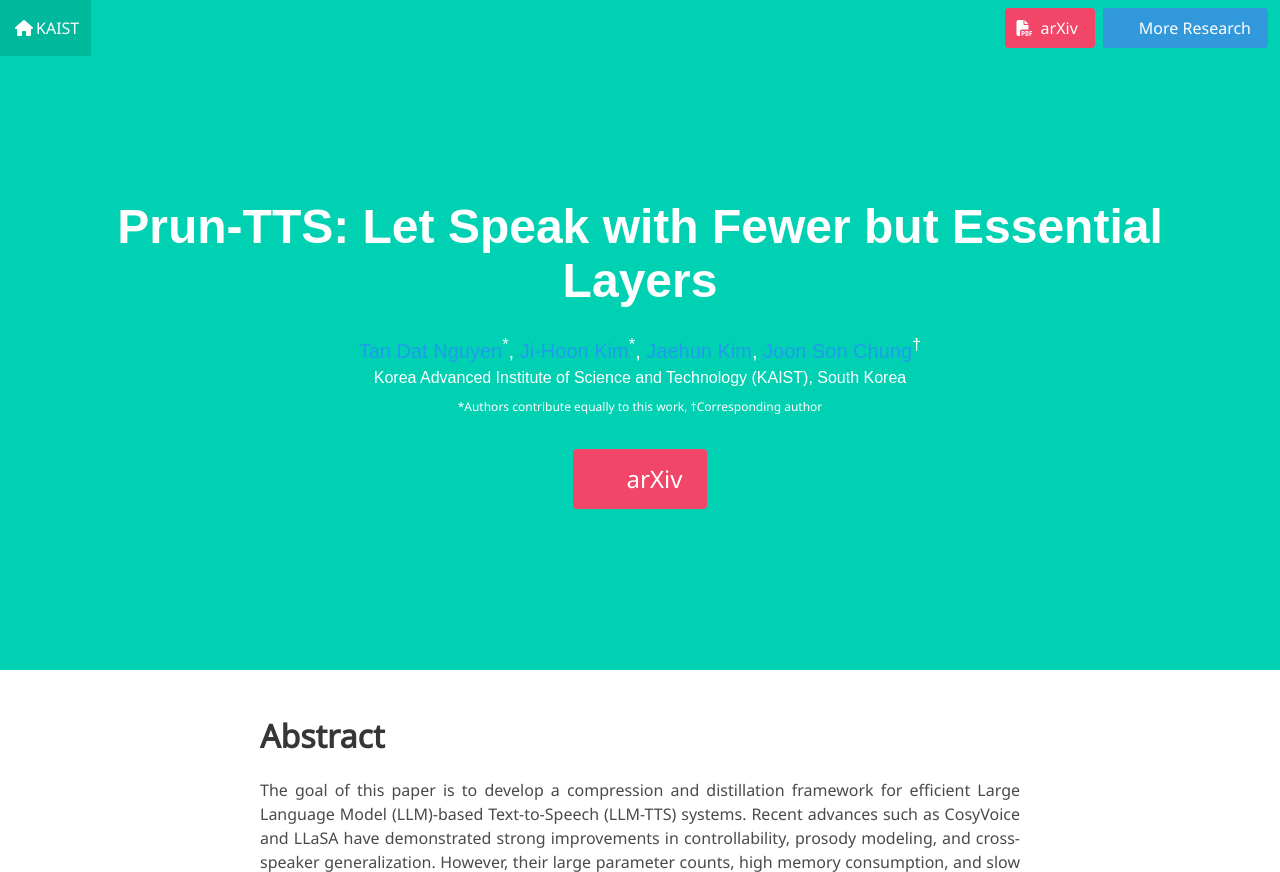
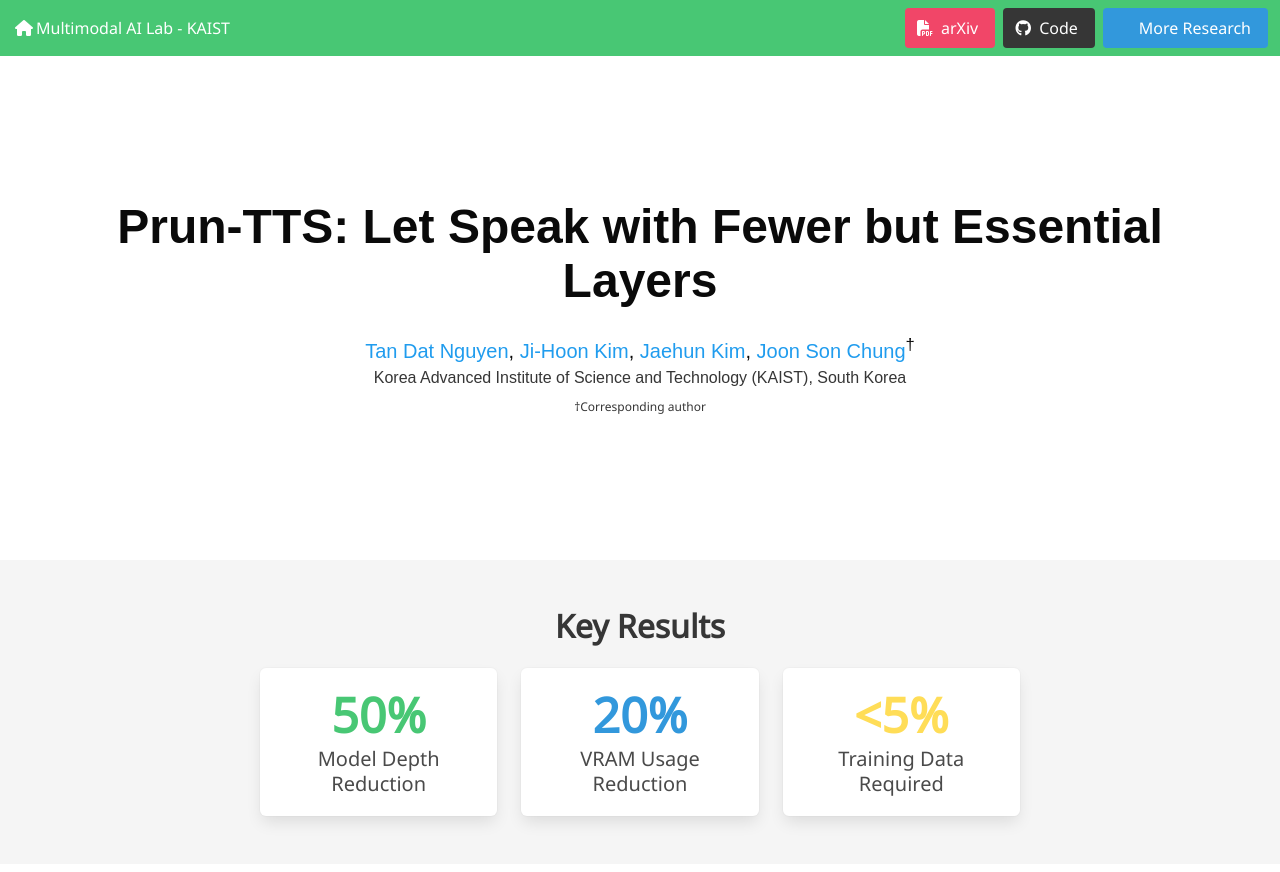
Before and after one commit to signofthefour/pruntts, a plain HTML site: page index.html in a window 1280 px wide. Shown: the top 872 px of the page. Drawn offline with nearby package versions, Linux system fonts and the light colour scheme; some icons are missing; a web font is replaced by a local one.

Commit message:
2nd version

```diff
--- a/index.html
+++ b/index.html
@@ -22,13 +22,13 @@
 </head>
 <body>
     <!-- Navigation -->
-    <nav class="navbar is-primary" role="navigation" aria-label="main navigation">
+    <nav class="navbar is-success" role="navigation" aria-label="main navigation">
         <div class="navbar-brand">
-            <a class="navbar-item" href="https://mm.kaist.ac.kr/">
+            <a class="navbar-item has-radius" href="https://mm.kaist.ac.kr/" style="border-radius: 8px;">
                 <span class="icon">
                     <i class="fas fa-home"></i>
                 </span>
-                <span>KAIST</span>
+                <span>Multimodal AI Lab - KAIST</span>
             </a>
             <a role="button" class="navbar-burger" aria-label="menu" aria-expanded="false" data-target="navbarBasicExample">
                 <span aria-hidden="true"></span>
@@ -46,6 +46,12 @@
                             </span>
                             <span>arXiv</span>
                         </a>
+                        <a class="button is-dark" href="#">
+                            <span class="icon">
+                                <i class="fab fa-github"></i>
+                            </span>
+                            <span>Code</span>
+                        </a>
                         <a class="button is-info" href="https://mmai.io/pubs/">
                             <span class="icon">
                                 <i class="fas fa-research"></i>
@@ -59,7 +65,7 @@
     </nav>
 
     <!-- Hero Section -->
-    <section class="hero is-primary is-medium">
+    <section class="hero is-white is-medium">
         <div class="hero-body">
             <div class="container has-text-centered">
                 <h1 class="title is-1 publication-title">
@@ -67,34 +73,53 @@
                 </h1>
                 <div class="is-size-5 publication-authors">
                     <span class="author-block">
-                        <a href="https://signofthefour.github.io/" class="has-text-white">Tan Dat Nguyen</a><sup>*</sup>,
+                        <a href="https://signofthefour.github.io/" class="has-text-dark">Tan Dat Nguyen</a>,
                     </span>
                     <span class="author-block">
-                        <a href="https://sites.google.com/view/jhoonkim/" class="has-text-white">Ji-Hoon Kim</a><sup>*</sup>,
+                        <a href="https://sites.google.com/view/jhoonkim/" class="has-text-dark">Ji-Hoon Kim</a>,
                     </span>
                     <span class="author-block">
-                        <a href="#" class="has-text-white">Jaehun Kim</a>,
+                        <a href="https://smokedindia.notion.site/Jaehun-Kim-5006f1fc98004817885325241723f1e3?pvs=74" class="has-text-dark">Jaehun Kim</a>,
                     </span>
                     <span class="author-block">
-                        <a href="https://mmai.io/joon/" class="has-text-white">Joon Son Chung</a><sup>†</sup>
+                        <a href="https://mmai.io/joon/" class="has-text-dark">Joon Son Chung</a><sup>†</sup>
                     </span>
                 </div>
-                <div class="is-size-6 publication-authors has-text-white">
+                <div class="is-size-6 publication-authors has-text-dark">
                     <span class="author-block">Korea Advanced Institute of Science and Technology (KAIST), South Korea</span>
                 </div>
-                <div class="is-size-7 has-text-white mt-2">
-                    <span>*Authors contribute equally to this work, †Corresponding author</span>
+                <div class="is-size-7 has-text-dark mt-2">
+                    <span>†Corresponding author</span>
                 </div>
-                <div class="column has-text-centered mt-4">
-                    <div class="publication-links">
-                        <span class="link-block">
-                            <a href="#" class="external-link button is-danger is-large">
-                                <span class="icon">
-                                    <i class="ai ai-arxiv"></i>
-                                </span>
-                                <span>arXiv</span>
-                            </a>
-                        </span>
+            </div>
+        </div>
+    </section>
+
+    <!-- Key Results Section -->
+    <section class="section has-background-light">
+        <div class="container">
+            <h2 class="title is-3 has-text-centered">Key Results</h2>
+            <div class="columns is-centered">
+                <div class="column is-8">
+                    <div class="columns is-multiline">
+                        <div class="column is-one-third">
+                            <div class="box has-text-centered">
+                                <p class="title is-1 has-text-success">50%</p>
+                                <p class="subtitle is-5">Model Depth Reduction</p>
+                            </div>
+                        </div>
+                        <div class="column is-one-third">
+                            <div class="box has-text-centered">
+                                <p class="title is-1 has-text-info">20%</p>
+                                <p class="subtitle is-5">VRAM Usage Reduction</p>
+                            </div>
+                        </div>
+                        <div class="column is-one-third">
+                            <div class="box has-text-centered">
+                                <p class="title is-1 has-text-warning">&lt;5%</p>
+                                <p class="subtitle is-5">Training Data Required</p>
+                            </div>
+                        </div>
                     </div>
                 </div>
             </div>
@@ -156,7 +181,7 @@
             <div class="box">
                 <div class="field is-grouped is-grouped-centered mb-4">
                     <div class="control">
-                        <button class="button is-info" id="play-all-btn">
+                        <button class="button is-success" id="play-all-btn">
                             <span class="icon"><i class="fas fa-play"></i></span>
                             <span>Play All</span>
                         </button>
@@ -179,11 +204,11 @@
                 <div class="table-container">
                     <table class="table is-fullwidth is-striped is-hoverable">
                         <thead>
-                            <tr class="has-background-primary has-text-white">
+                            <tr class="has-background-success has-text-white">
                                 <th class="has-text-white">Sample</th>
-                                <th class="has-text-white">Ground Truth</th>
+                                <th class="has-text-white">Ground Truth (Seed TTS)/ Reference Voice (LibriTTS)</th>
                                 <th class="has-text-white">CosyVoice 2</th>
-                                <th class="has-text-white">CosyVoice 2 Lite</th>
+                                <th class="has-text-white">CosyVoice 2 Lite (Ours)</th>
                                 <th class="has-text-white">LLaSA</th>
                                 <th class="has-text-white">LLaSA Lite (Ours)</th>
                             </tr>
@@ -197,41 +222,6 @@
         </div>
     </section>
 
-    <!-- Key Results Section -->
-    <section class="section has-background-light">
-        <div class="container">
-            <h2 class="title is-3 has-text-centered">Key Results</h2>
-            <div class="columns is-centered">
-                <div class="column is-8">
-                    <div class="columns is-multiline">
-                        <div class="column is-one-third">
-                            <div class="box has-text-centered">
-                                <p class="title is-1 has-text-success">50%</p>
-                                <p class="subtitle is-5">Model Depth Reduction</p>
-                            </div>
-                        </div>
-                        <div class="column is-one-third">
-                            <div class="box has-text-centered">
-                                <p class="title is-1 has-text-info">20%</p>
-                                <p class="subtitle is-5">VRAM Usage Reduction</p>
-                            </div>
-                        </div>
-                        <div class="column is-one-third">
-                            <div class="box has-text-centered">
-                                <p class="title is-1 has-text-warning">&lt;5%</p>
-                                <p class="subtitle is-5">Training Data Required</p>
-                            </div>
-                        </div>
-                    </div>
-                </div>
-            </div>
-        </div>
-    </section>
-                </table>
-            </div>
-        </div>
-    </section>
-
     <!-- BibTeX Section -->
     <section class="section">
         <div class="container">
@@ -241,16 +231,16 @@
                     <div class="field">
                         <div class="control">
                             <textarea class="textarea is-family-code" rows="8" readonly>
-@article{nguyen2024pruntts,
+@article{nguyen2026pruntts,
   title={Prun-TTS: Let Speak with Fewer but Essential Layers},
   author={Nguyen, Tan Dat and Kim, Ji-Hoon and Kim, Jaehun and Chung, Joon Son},
   journal={arXiv preprint arXiv:XXXX.XXXXX},
-  year={2024}
+  year={2026}
 }
                             </textarea>
                         </div>
                         <div class="control mt-2">
-                            <button class="button is-info" id="copy-bibtex">
+                            <button class="button is-success" id="copy-bibtex">
                                 <span class="icon"><i class="fas fa-copy"></i></span>
                                 <span>Copy BibTeX</span>
                             </button>
@@ -426,13 +416,13 @@
             const button = this;
             const originalText = button.innerHTML;
             button.innerHTML = '<span class="icon"><i class="fas fa-check"></i></span><span>Copied!</span>';
-            button.classList.remove('is-info');
-            button.classList.add('is-success');
+            button.classList.remove('is-success');
+            button.classList.add('is-info');
 
             setTimeout(() => {
                 button.innerHTML = originalText;
-                button.classList.remove('is-success');
-                button.classList.add('is-info');
+                button.classList.remove('is-info');
+                button.classList.add('is-success');
             }, 2000);
         });
 
```
